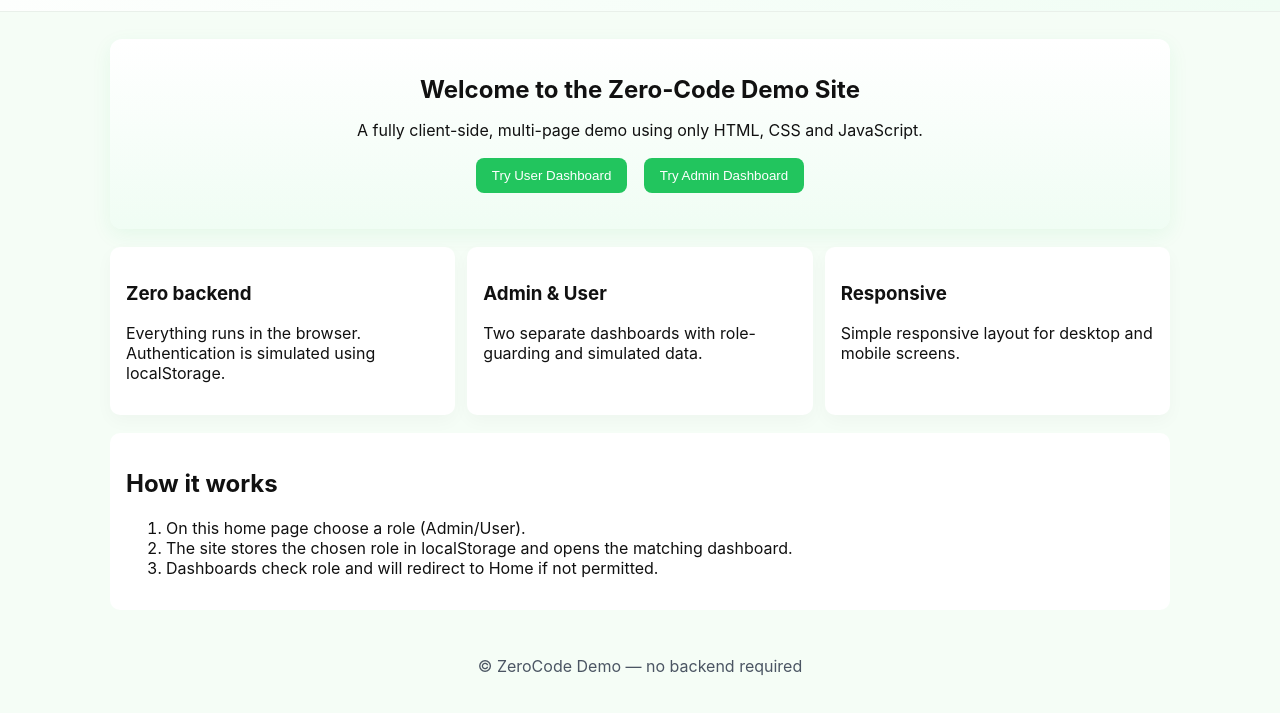
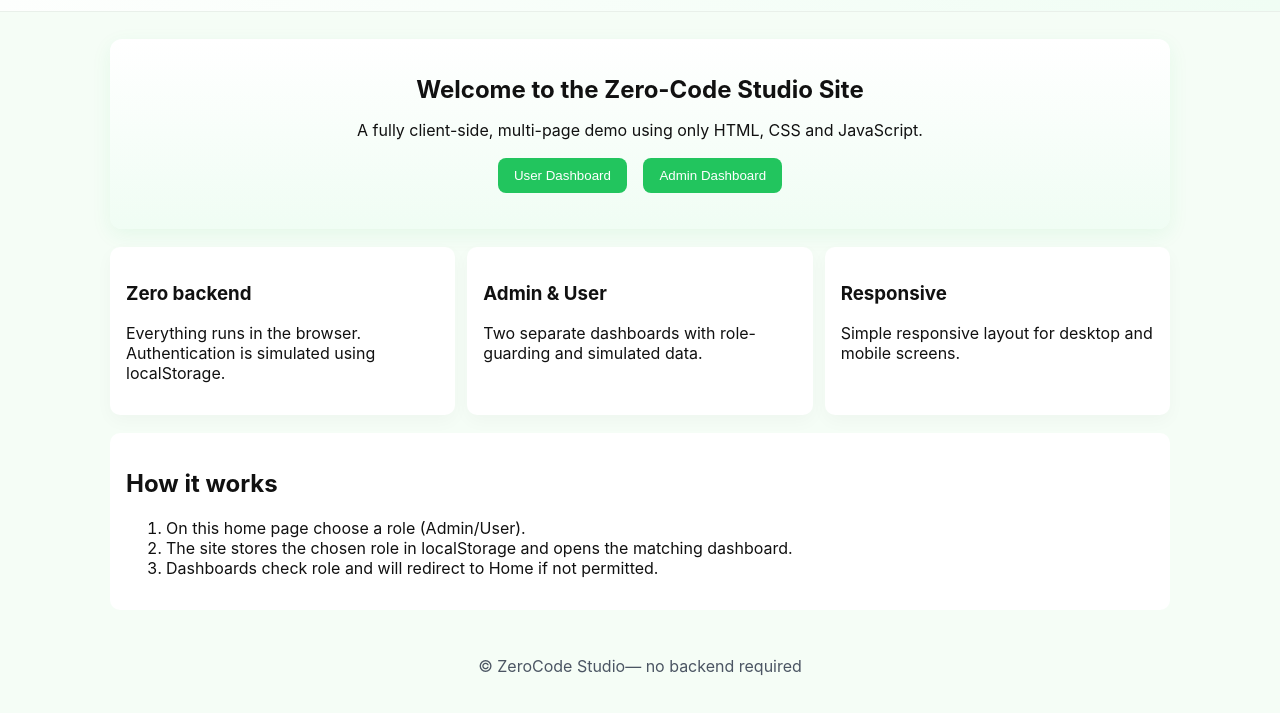
Before and after one commit to ananyast9449/zerocode_devops, a plain HTML site: page index.html in a window 1280 px wide. Shown: the part 37-750 px from the top of the page. Drawn offline with Linux system fonts and the light colour scheme.

Commit message:
second commit

```diff
--- a/index.html
+++ b/index.html
@@ -3,7 +3,7 @@
 <head>
   <meta charset="utf-8" />
   <meta name="viewport" content="width=device-width,initial-scale=1" />
-  <title>Zero-Code Site — Home</title>
+  <title>Zero-Code Studio — Home</title>
   <link rel="stylesheet" href="styles.css">
 </head>
 <body>
@@ -18,11 +18,11 @@
 
   <main class="container">
     <section class="hero">
-      <h1>Welcome to the Zero-Code Demo Site</h1>
+      <h1>Welcome to the Zero-Code Studio Site</h1>
       <p>A fully client-side, multi-page demo using only HTML, CSS and JavaScript.</p>
       <div class="cta-row">
-        <button onclick="quickLogin('user')">Try User Dashboard</button>
-        <button onclick="quickLogin('admin')">Try Admin Dashboard</button>
+        <button onclick="quickLogin('user')">User Dashboard</button>
+        <button onclick="quickLogin('admin')">Admin Dashboard</button>
       </div>
     </section>
 
@@ -51,7 +51,7 @@
     </section>
   </main>
 
-  <footer class="footer">© ZeroCode Demo — no backend required</footer>
+  <footer class="footer">© ZeroCode Studio— no backend required</footer>
 
   <script src="script.js"></script>
 </body>
```
